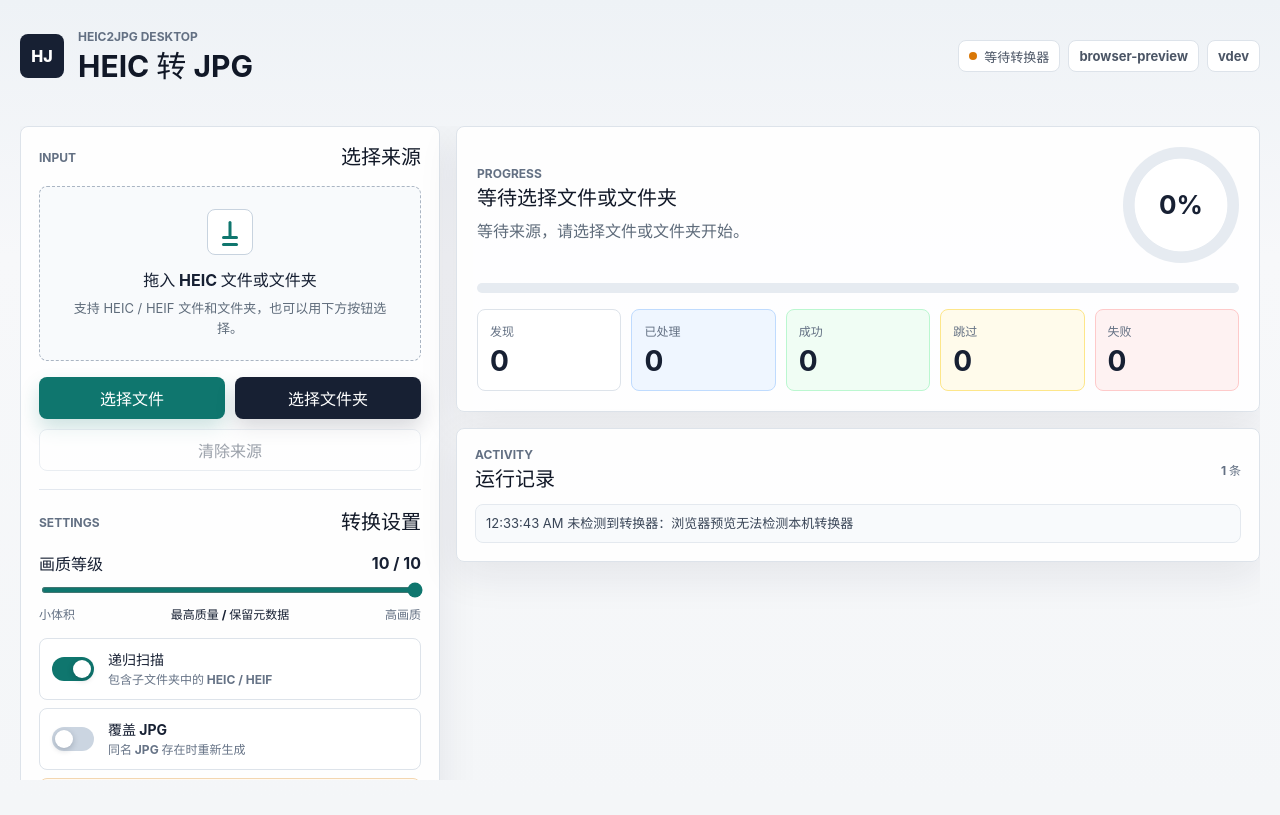
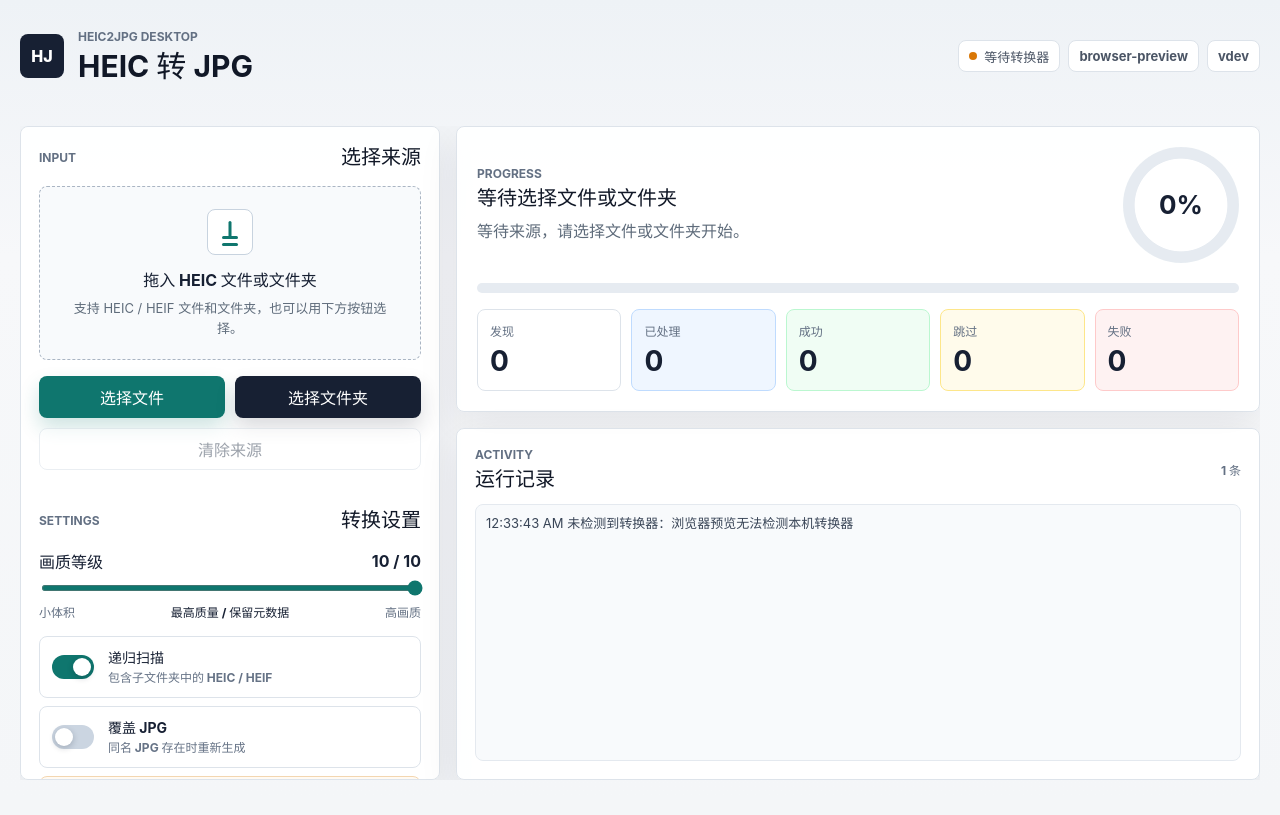
Before and after one commit to jwwsjlm/heic2jpg, a Vue app in the folder frontend/: page / in a window 1280 px wide. Built offline with nearby package versions, Linux system fonts and the light colour scheme.

Commit message:
Fix control panel scrolling

```diff
--- a/frontend/package.json
+++ b/frontend/package.json
@@ -1,6 +1,6 @@
 {
   "name": "heic2jpg-gui",
-  "version": "0.2.5",
+  "version": "0.2.6",
   "private": true,
   "type": "module",
   "scripts": {
--- a/frontend/src/style.css
+++ b/frontend/src/style.css
@@ -154,7 +154,7 @@ h3 {
   display: grid;
   grid-template-columns: minmax(340px, 420px) minmax(0, 1fr);
   gap: 16px;
-  align-items: start;
+  align-items: stretch;
   min-height: 0;
   overflow: hidden;
 }
@@ -170,7 +170,10 @@ h3 {
   display: flex;
   flex-direction: column;
   gap: 16px;
+  min-height: 0;
   padding: 18px;
+  overflow: auto;
+  overscroll-behavior: contain;
 }
 
 .main-stack {
@@ -527,6 +530,7 @@ input[type="range"] {
   min-height: 52px;
   margin-top: 2px;
   font-size: 16px;
+  flex: 0 0 auto;
 }
 
 .progress-panel {
@@ -723,6 +727,10 @@ input[type="range"] {
     overflow: visible;
   }
 
+  .control-panel {
+    overflow: visible;
+  }
+
   .main-stack,
   .log-panel {
     display: grid;
```
Also changed, not shown: 2 other files (tests, documents, lock files or other folders).
